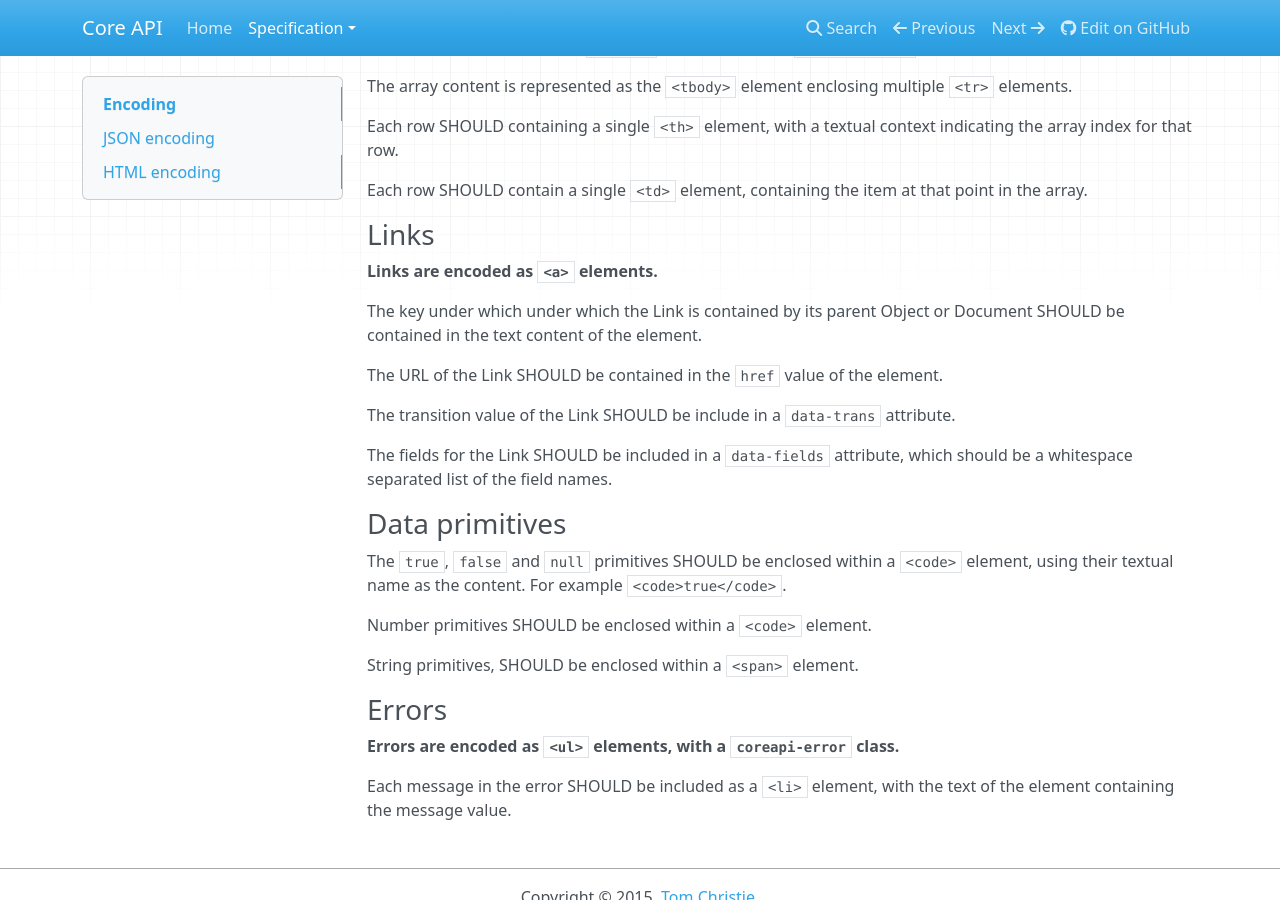
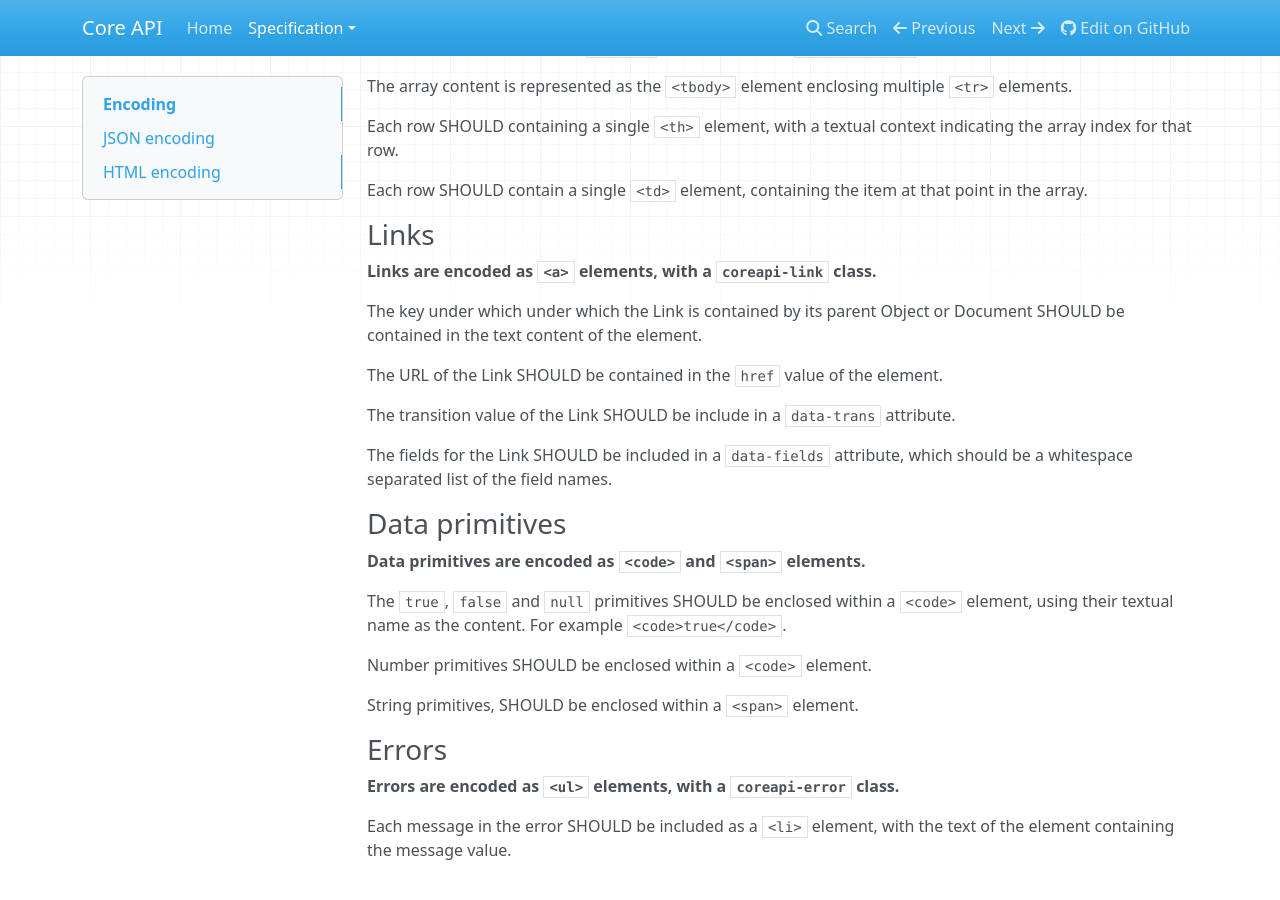
Before and after one commit to core-api/core-api, an MkDocs documentation site: the page built from docs/specification/encoding.md, in a window 1280 px wide and 900 px high, scrolled down 5473 px. Built offline with MkDocs 1.6.1, drawn with Linux system fonts in a browser that asks for light colours; nearby versions of some CDN libraries; old or Windows-style settings are respelled for this version of MkDocs.

Commit message:
Minor tweaks to HTML encoding spec

```diff
--- a/docs/specification/encoding.md
+++ b/docs/specification/encoding.md
@@ -216,7 +216,7 @@ Each row SHOULD contain a single `<td>` element, containing the item at that poi
 
 ### Links
 
-**Links are encoded as `<a>` elements.**
+**Links are encoded as `<a>` elements, with a `coreapi-link` class.**
 
 The key under which under which the Link is contained by its parent Object or Document SHOULD be contained in the text content of the element.
 
@@ -227,6 +227,8 @@ The transition value of the Link SHOULD be include in a `data-trans` attribute.
 The fields for the Link SHOULD be included in a `data-fields` attribute, which should be a whitespace separated list of the field names.
 
 ### Data primitives
+
+**Data primitives are encoded as `<code>` and `<span>` elements.**
 
 The `true`, `false` and `null` primitives SHOULD be enclosed within a `<code>` element, using their textual name as the content. For example `<code>true</code>`.
 
```
